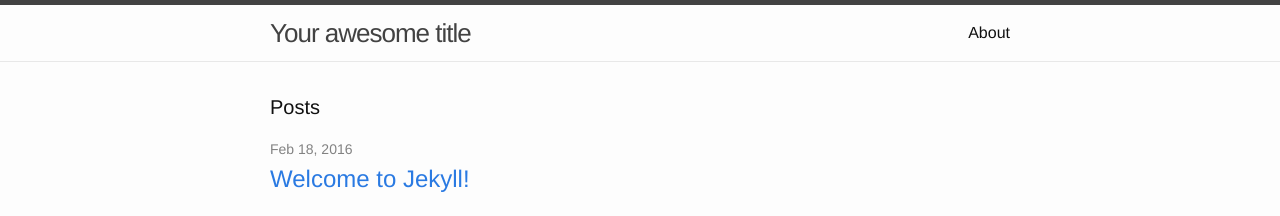
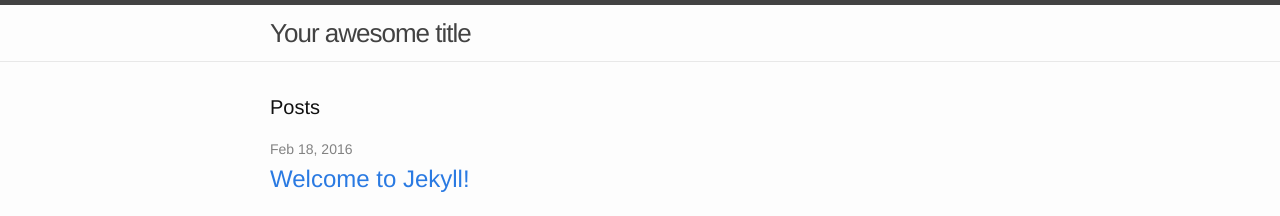
Before and after one commit to staticwebstudio/jekyll-example, a Jekyll site: the page built from index.html, in a window 1280 px wide. Shown: the top 216 px of the page. Built offline with Jekyll 4.4.1, drawn with Linux system fonts in a browser that asks for light colours.

```diff
--- a/_includes/header.html
+++ b/_includes/header.html
@@ -15,7 +15,7 @@
 
       <div class="trigger">
         {% for my_page in site.pages %}
-          {% if my_page.title %}
+          {% if my_page.menu_title %}
           <a class="page-link" href="{{ my_page.url | prepend: site.baseurl }}">{{ my_page.title }}</a>
           {% endif %}
         {% endfor %}
```
